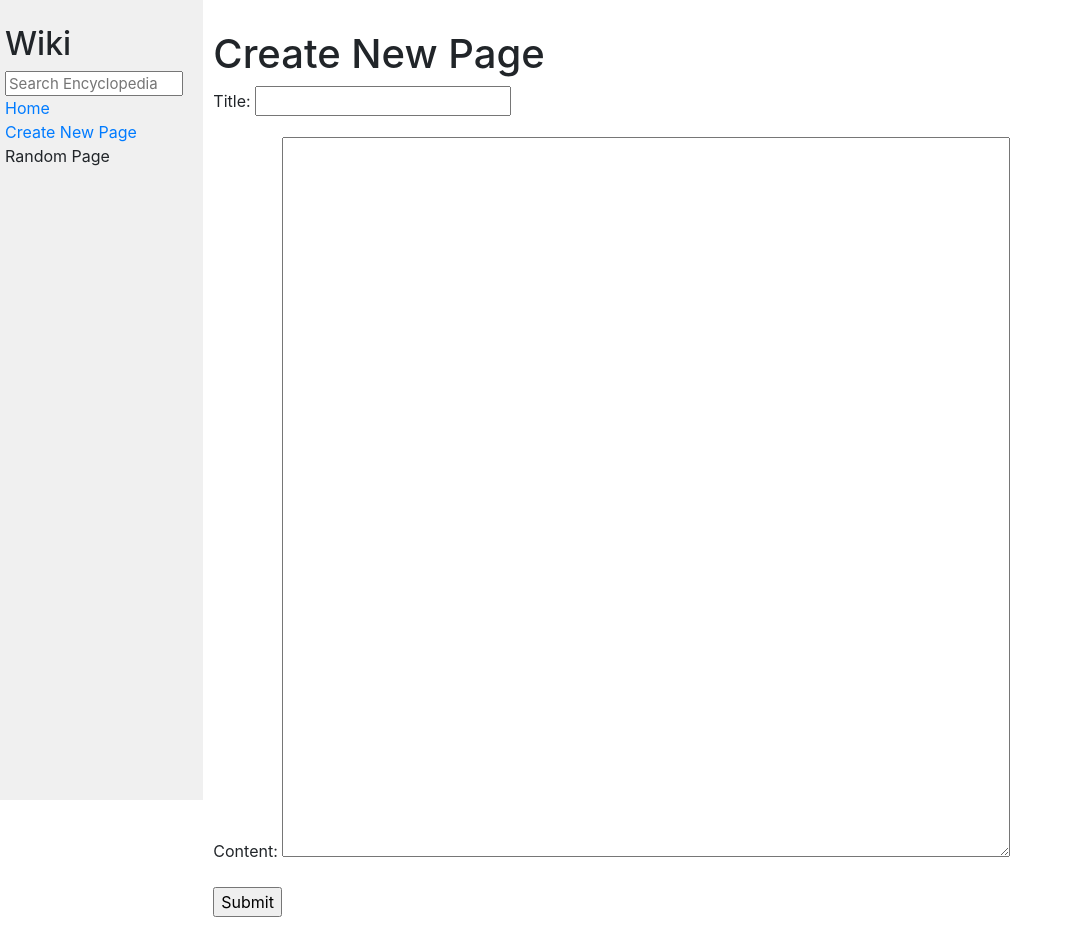
After one commit to Spaccesi/CS50-Web-Project-1-Wiki, a Django app: page /add in a window 1280 px wide. The commit adds this page. Shown: the whole page, without its empty margins (0-1073 px from the left). Run offline with Django 3.2, Linux system fonts and the light colour scheme; some libraries are stand-ins or nearby versions.

Commit message:
4. New Page

```diff
--- /dev/null
+++ b/wiki/encyclopedia/templates/encyclopedia/add.html
@@ -0,0 +1,18 @@
+{% extends "encyclopedia/layout.html" %}
+
+{% block title %}
+    Create New Page
+{% endblock %}
+
+{% block body %}
+    <h1>Create New Page</h1>
+    <div class="container row">
+    	<form action="" method="post">
+	        {% csrf_token %}
+	        {{ form.as_p }}
+	        <input type="submit">
+	    </form>
+    </div>
+
+
+{% endblock %}
--- a/wiki/encyclopedia/templates/encyclopedia/error.html
+++ b/wiki/encyclopedia/templates/encyclopedia/error.html
@@ -6,6 +6,6 @@
 
 {% block body %}
 
-<h1>Content doesnt exist</h1>
+<h1>{{ error }}</h1>
 
 {% endblock %}
--- a/wiki/encyclopedia/templates/encyclopedia/index.html
+++ b/wiki/encyclopedia/templates/encyclopedia/index.html
@@ -16,11 +16,11 @@
             <li><a href="{% url 'entry' entry %}">{{ entry }}</a></li>
         {% empty %}
             <p>Nothing to show here!</p>
-            <a href="">Add a New entry</a>
+            <a href="{% url 'add' %}">Add a New entry</a>
         {% endfor %}
     </ul>
     {% if search %}
-        <a href="">Add a New entry</a>
+        <a href="{% url 'add' %}">Add a New entry</a>
     {% else %}
     {% endif %}
 
--- a/wiki/encyclopedia/templates/encyclopedia/layout.html
+++ b/wiki/encyclopedia/templates/encyclopedia/layout.html
@@ -20,7 +20,7 @@
                     <a href="{% url 'index' %}">Home</a>
                 </div>
                 <div>
-                    Create New Page
+                    <a href="{% url 'add' %}">Create New Page</a>
                 </div>
                 <div>
                     Random Page
--- a/wiki/encyclopedia/urls.py
+++ b/wiki/encyclopedia/urls.py
@@ -5,5 +5,6 @@ from . import views
 urlpatterns = [
     path("", views.index, name="index"),
     path("wiki/<str:title>", views.entry, name="entry"),
-    path("search", views.search, name="search")
+    path("search", views.search, name="search"),
+    path("add", views.add, name="add")
 ]
--- a/wiki/encyclopedia/util.py
+++ b/wiki/encyclopedia/util.py
@@ -22,6 +22,7 @@ def save_entry(title, content):
     filename = f"entries/{title}.md"
     if default_storage.exists(filename):
         default_storage.delete(filename)
+    content = "#" + title + "\n"*2 + content
     default_storage.save(filename, ContentFile(content))
 
 
--- a/wiki/encyclopedia/views.py
+++ b/wiki/encyclopedia/views.py
@@ -4,6 +4,11 @@ from . import util
 from django import forms
 from django.http import HttpResponseRedirect
 from django.urls import reverse
+
+class newForm(forms.Form):
+    title = forms.CharField(label="Title")
+    content = forms.CharField(label="Content", widget=forms.Textarea(attrs={"rows":10, "cols":80}))
+
 
 def index(request, entries = util.list_entries()):
     return render(request, "encyclopedia/index.html", {
@@ -19,7 +24,9 @@ def entry(request, title):
 			"title": title.capitalize(),
 			"content": markdown2.markdown(util.get_entry(title))
 			})
-	else: return render(request, "encyclopedia/error.html")
+	else: return render(request, "encyclopedia/error.html", {
+        'error': "Content doesnt exist"
+        })
 
 def search(request):
     # 1. get the value from the search bar
@@ -38,3 +45,21 @@ def search(request):
         'search': True,
         'q': q
         })
+
+def add(request):
+    if request.method == "POST":
+        form = newForm(request.POST)
+        if form.is_valid():
+            title = form.cleaned_data["title"]
+            content = form.cleaned_data["content"]
+            if util.get_entry(title) is None:
+                util.save_entry(title, content)
+                return HttpResponseRedirect(reverse("entry", kwargs={'title': title}))
+            else:
+                return render(request, "encyclopedia/error.html", {
+                'error': "Sorry, encyclopedia entry already exists."
+                })
+    else:
+        return render(request,"encyclopedia/add.html", {
+            "form": newForm()
+        })
```
